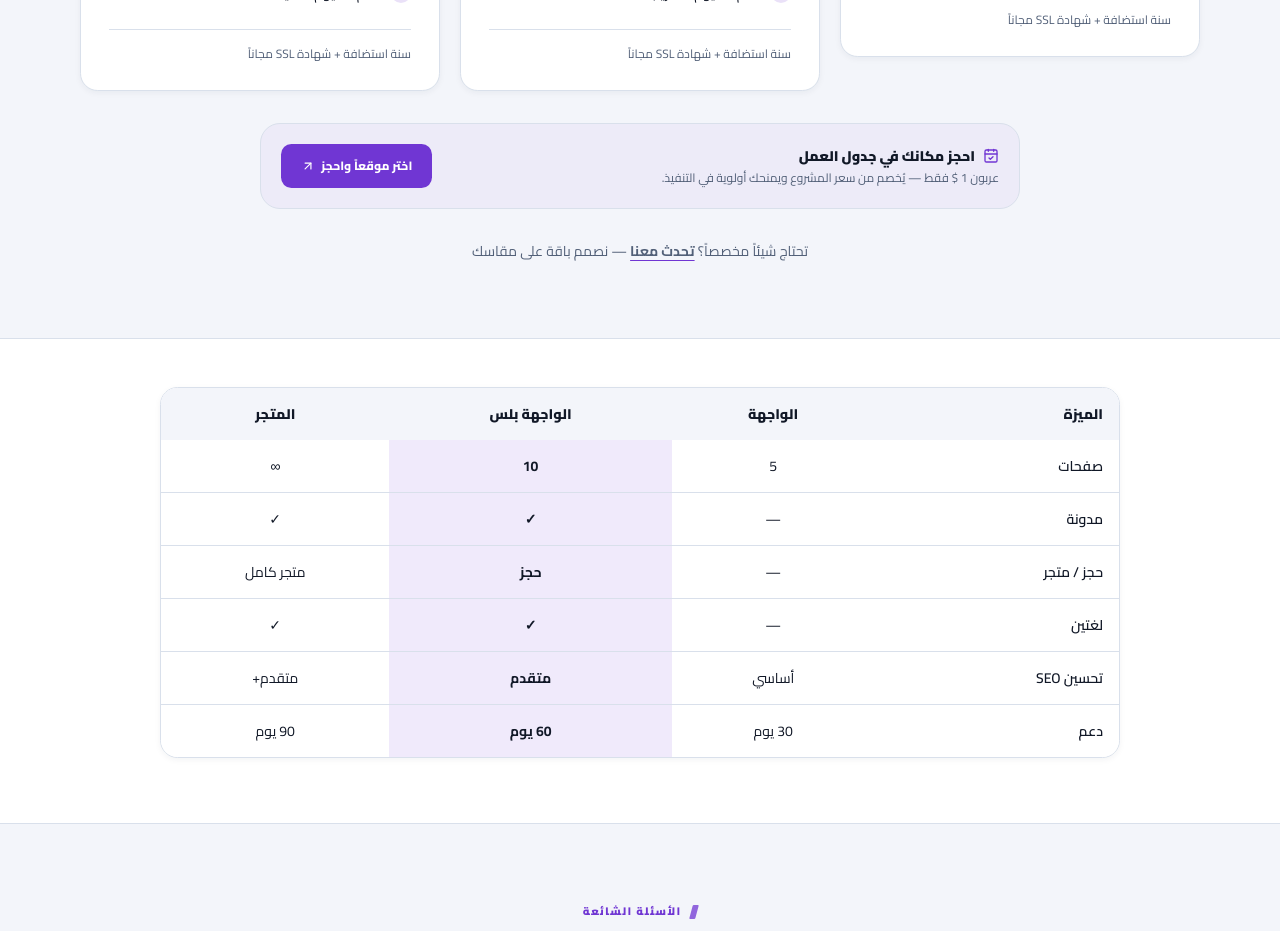
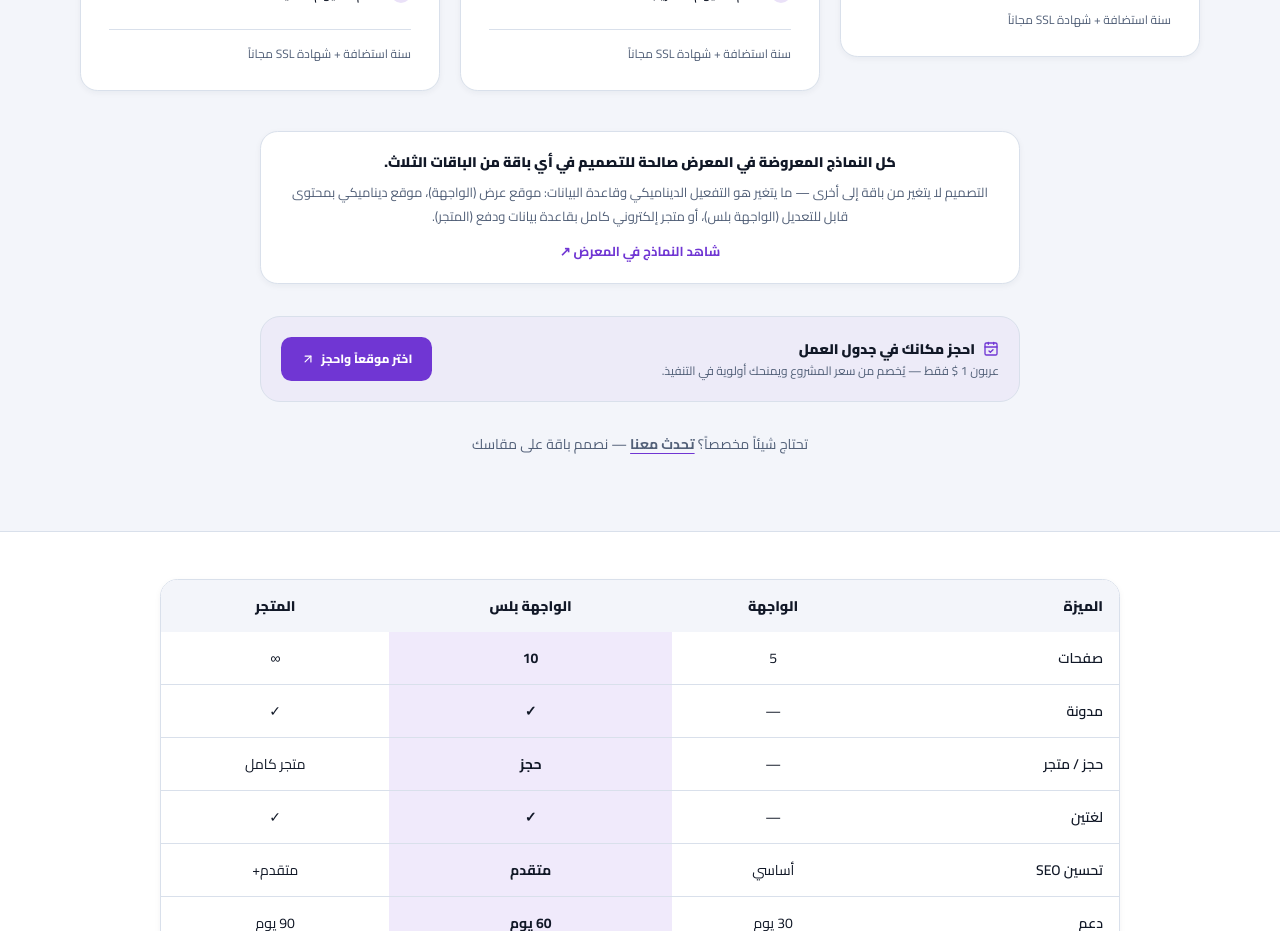
Before and after one commit to walidhamrit-blip/mon-site, a Next.js app: page /pricing in a window 1280 px wide. Shown: the part 1580-2511 px from the top of the page. Built offline with nearby package versions, Linux system fonts and the light colour scheme; no server answers; the database is empty.

Commit message:
Remarque: tous les modeles du /demos servent de design aux 3 forfaits (dynamisation et BDD changent, pas le design)
Co-authored-by: arena-agent <297053741+arena-agent@users.noreply.github.com>

```diff
--- a/src/app/(site)/demos/demos-client.tsx
+++ b/src/app/(site)/demos/demos-client.tsx
@@ -122,6 +122,11 @@ export function DemosClient() {
                 {ar
                   ? "اعرف سعر نموذج الموقع أولاً، ثم تكلفة تخصيصه لهويتك. يظهر الإجمالي قبل الدفع؛ وإذا لم يُحدد السعر بعد، نرسل لك عرضاً مكتوباً للموافقة."
                   : "See each website model price and its separate brand-customization fee. The full total appears before checkout; if a fee is not set yet, request a written quote first."}
+              </p>
+              <p className="mt-2 inline-flex items-center gap-2 rounded-full border border-[#0B6B3A]/35 bg-[#0B6B3A]/10 px-4 py-1.5 text-xs font-bold text-[#0B6B3A]">
+                {ar
+                  ? "كل النماذج هنا يمكن أن تكون تصميم أي باقة من الباقات الثلاث — ما يتغير هو التفعيل الديناميكي وقاعدة البيانات، لا التصميم."
+                  : "Every model here can be the design of any of the 3 plans — what changes is the dynamization & database, not the design."}
               </p>
             </div>
 
--- a/src/components/sections/pricing.tsx
+++ b/src/components/sections/pricing.tsx
@@ -100,6 +100,27 @@ export function Pricing() {
           ))}
         </div>
 
+        {/* Remarque : tous les modèles du /demos peuvent servir de design aux
+            3 forfaits — ce qui change d'un forfait à l'autre, ce sont les
+            fonctions de dynamisation et la base de données, pas le design. */}
+        <div className="mx-auto mt-10 max-w-[760px] rounded-[20px] border border-[var(--border)] bg-[var(--card)] p-5 text-center">
+          <p className="text-sm font-black">
+            {locale === "ar"
+              ? "كل النماذج المعروضة في المعرض صالحة للتصميم في أي باقة من الباقات الثلاث."
+              : "Every model in our gallery works as the design of any of the 3 plans."}
+          </p>
+          <p className="mt-2 text-[13px] leading-6 text-[var(--muted-foreground)]">
+            {locale === "ar"
+              ? "التصميم لا يتغير من باقة إلى أخرى — ما يتغير هو التفعيل الديناميكي وقاعدة البيانات: موقع عرض (الواجهة)، موقع ديناميكي بمحتوى قابل للتعديل (الواجهة بلس)، أو متجر إلكتروني كامل بقاعدة بيانات ودفع (المتجر)."
+              : "The design does not change from one plan to another — what changes is the dynamization and the database: a showcase site (Vitrine), a dynamic site with editable content (Vitrine+), or a full online store with database and payment (Boutique)."}
+          </p>
+          <p className="mt-3 text-[13px]">
+            <Link href="/demos" className="font-bold text-[var(--accent)] hover:underline">
+              {locale === "ar" ? "شاهد النماذج في المعرض ↗" : "Browse the models in the gallery ↗"}
+            </Link>
+          </p>
+        </div>
+
         {siteConfig.reservation?.enabled && (
           <div className="mt-8 max-w-[760px] mx-auto rounded-[20px] border border-[var(--accent)]/30 bg-[var(--accent)]/5 p-5 flex flex-col sm:flex-row items-center justify-between gap-4">
             <div className="text-center sm:text-start">
```
